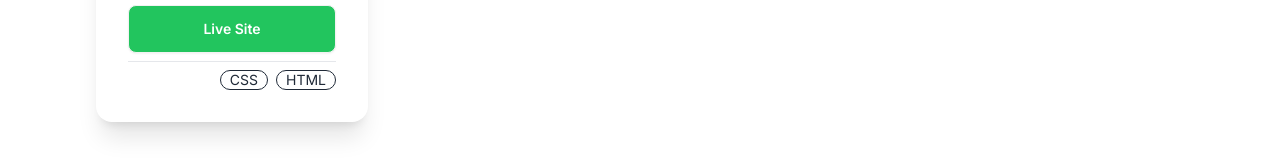
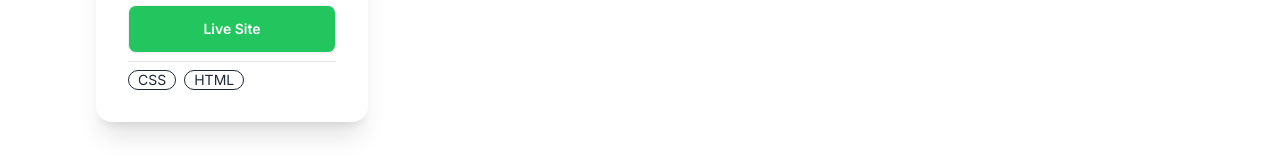
Before and after one commit to Okeke-Divine/portfolia, a Next.js app: page /i/1 in a window 1280 px wide. Shown: the part 1735-1895 px from the top of the page. Built offline with nearby package versions, Linux system fonts and the light colour scheme.

Commit message:
Upddated

```diff
--- a/src/components/i/portfolio/PortfolioProjects.jsx
+++ b/src/components/i/portfolio/PortfolioProjects.jsx
@@ -23,15 +23,16 @@ const PortfolioProjects = () => {
                     />
                   </figure>
                   <div className="card-body">
-                    <h2 className="card-title">
-                Strender
-                    </h2>
-                    <p>Renowed social media platform with over <b>150k</b> users worldwide</p>
+                    <h2 className="card-title">Strender</h2>
+                    <p>
+                      Renowed social media platform with over <b>150k</b> users
+                      worldwide
+                    </p>
                     <div className="card-actions justify-end">
                       <button className="app-primary-button">Live Site</button>
                     </div>
-                    <hr/>
-                    <div className="card-actions justify-end">
+                    <hr />
+                    <div className="card-actions">
                       <div className="badge badge-outline">CSS</div>
                       <div className="badge badge-outline">HTML</div>
                     </div>
```
